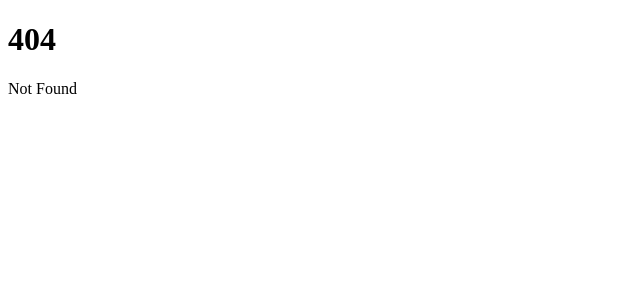
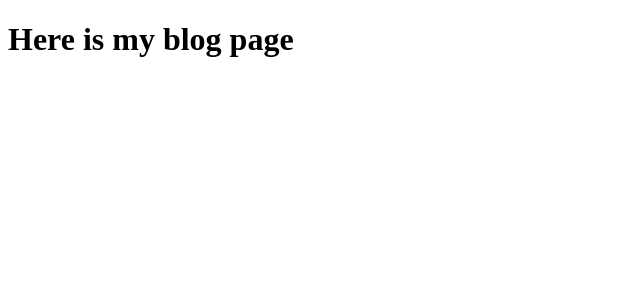
Before and after one commit to dyj0183/Svelte-Practice-Project, a SvelteKit app: page /blog in a window 1280 px wide. Before the commit this address had no page. Shown: the top 300 px of the page, without its empty margins (0-640 px from the left). Built offline with nearby package versions, Linux system fonts and the light colour scheme.

Commit message:
use file based route to create a new blog page

```diff
--- /dev/null
+++ b/src/routes/blog/+page.svelte
@@ -0,0 +1 @@
+<h1>Here is my blog page</h1>
```
